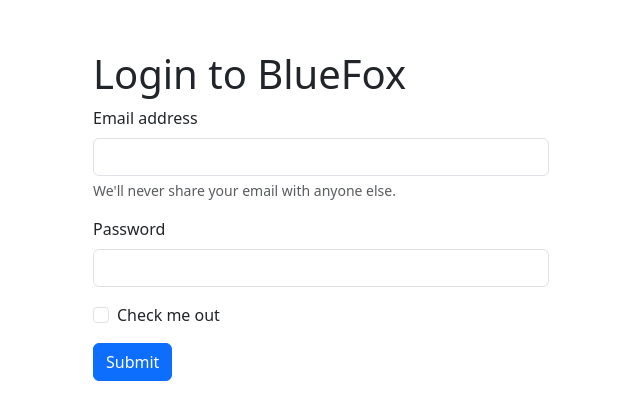
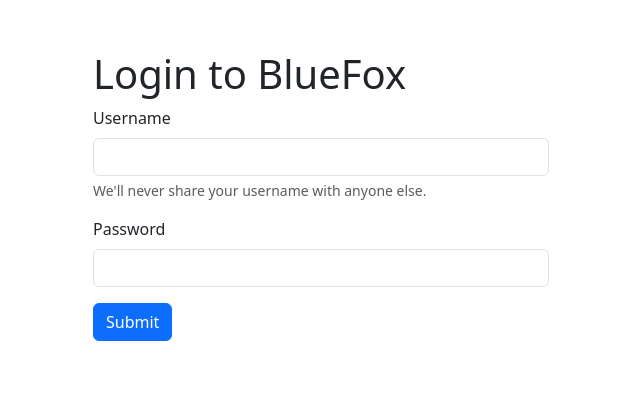
Before and after one commit to aaqidmasoodi/BlueFox, a Django app: page /login/ in a window 1280 px wide. Shown: the part 72-492 px from the top of the page, without its empty margins (319-959 px from the left). Run offline with Django 4.2, Linux system fonts and the light colour scheme.

Commit message:
saturday commit

```diff
--- a/account/templates/account/login.html
+++ b/account/templates/account/login.html
@@ -7,20 +7,18 @@
 
     <h1>Login to BlueFox</h1>
 
-    <form>
+    {% comment %} CROSS SITE REQUEST FORDGERY {% endcomment %}
+    <form method="POST"> {% csrf_token %}
         <div class="mb-3">
-          <label for="exampleInputEmail1" class="form-label">Email address</label>
-          <input type="email" class="form-control" id="exampleInputEmail1" aria-describedby="emailHelp">
-          <div id="emailHelp" class="form-text">We'll never share your email with anyone else.</div>
+          <label for="email" class="form-label">Username</label>
+          <input type="text" class="form-control" id="username" name="username" aria-describedby="emailHelp">
+          <div id="emailHelp" class="form-text">We'll never share your username with anyone else.</div>
         </div>
         <div class="mb-3">
           <label for="exampleInputPassword1" class="form-label">Password</label>
-          <input type="password" class="form-control" id="exampleInputPassword1">
+          <input type="password" class="form-control" id="password1" name="password1">
         </div>
-        <div class="mb-3 form-check">
-          <input type="checkbox" class="form-check-input" id="exampleCheck1">
-          <label class="form-check-label" for="exampleCheck1">Check me out</label>
-        </div>
+
         <button type="submit" class="btn btn-primary">Submit</button>
       </form>
 
--- a/account/views.py
+++ b/account/views.py
@@ -1,16 +1,90 @@
-from django.shortcuts import render
+from django.shortcuts import render, redirect
+from django.contrib.auth import get_user_model, authenticate, login, logout
 
 
+User = get_user_model()
 
 
 def login_view(request):
 
 
+    # check if user is already authneicated
+    # if they are then redirect them to the home page
+    if request.user.is_authenticated:
+        return redirect("home")
+
+    if request.POST:
+
+        username = request.POST['username']
+        password = request.POST['password1']
+
+
+        # this function authenticate checks whether the user with
+        # the given username and password is in the dateabase or not
+        user = authenticate(username=username, password=password)
+
+        if user is not None:
+            # users does exist
+            print("users does really exist in the db")
+            # instead just login the user
+            login(request, user=user)
+
+            # is_authenticated = True
+            # user = user
+            # id = user.id
+
+            return redirect("home")
+
+            # this function login create a session for the user
+            # A backend authenticated the credentials
+        else:
+            # No backend authenticated the credentials
+            print("User does not exist")
+
+
+
     return render(request, 'account/login.html')
+
+
+def logout_view(request):
+    logout(request)
+    # this clears out everything from the 'request'
+    return redirect("home")
+
 
 
 
 def signup_view(request):
 
+    # check if user is already authneicated
+    # if they are then redirect them to the home page
+    if request.user.is_authenticated:
+        return redirect("home")
+
+    print("Sign up view called..")
+
+    # Another way to check the same way
+    # if request.method == "POST":
+
+    if request.POST:
+
+
+        '''TODO
+        validation using form
+        '''
+
+        # the form method is much
+        username = request.POST['username']
+        email = request.POST['email']
+        password = request.POST['password1']
+        passwordc = request.POSt['password2']
+        # username = request.POST.get('username')
+        user = User.objects.create_user(username, email, password)
+        # this operation actually saves the user to the saves
+        user.save()
+
+
+        return redirect("home")
+
 
     return render(request, 'account/signup.html')
--- a/core/urls.py
+++ b/core/urls.py
@@ -1,6 +1,6 @@
 from django.urls import path
 from core import views
-from account.views import login_view, signup_view
+from account.views import login_view, signup_view, logout_view
 
 
 urlpatterns = [
@@ -10,4 +10,5 @@
 
     path('login/', login_view, name="login"),
     path('signup/', signup_view, name="signup"),
+    path('logout/', logout_view, name="logout")
 ]
--- a/templates/snippets/navbar.html
+++ b/templates/snippets/navbar.html
@@ -14,10 +14,19 @@
           <input type="search" class="form-control form-control-dark text-bg-dark" placeholder="Search..." aria-label="Search">
         </form>
 
+        {% if not request.user.is_authenticated %}
+          <div class="text-end">
+            <a type="button" class="btn btn-outline-light me-2" href="{% url 'login' %}">Login</a>
+            <a type="button" class="btn btn-warning" href="{% url 'signup' %}">Sign-up</a>
+          </div>
+
+        {% else %}
         <div class="text-end">
-          <a type="button" class="btn btn-outline-light me-2" href="{% url 'login' %}">Login</a>
-          <a type="button" class="btn btn-warning">Sign-up</a>
+          <a type="button" class="btn btn-danger" href="{% url 'logout' %}">Logout</a>
         </div>
+        {% endif %}
+
+
       </div>
     </div>
   </header>
```
Also changed, not shown: account/forms.py (added, +9 -0 lines), account/templates/account/signup.html (+5 -5 lines), core/templates/core/index.html (+14 -0 lines), core/views.py (+8 -1 lines), db.sqlite3.
